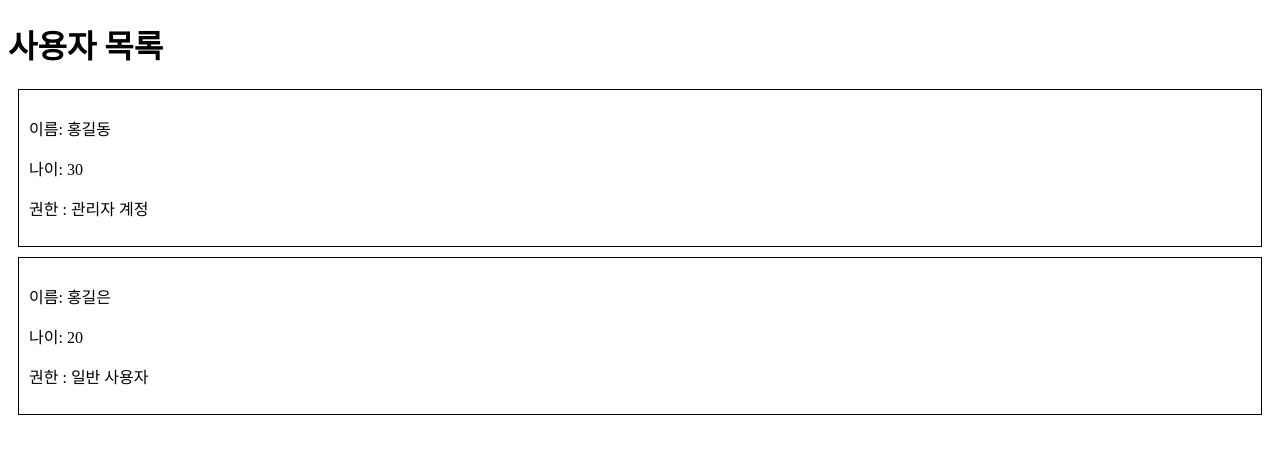
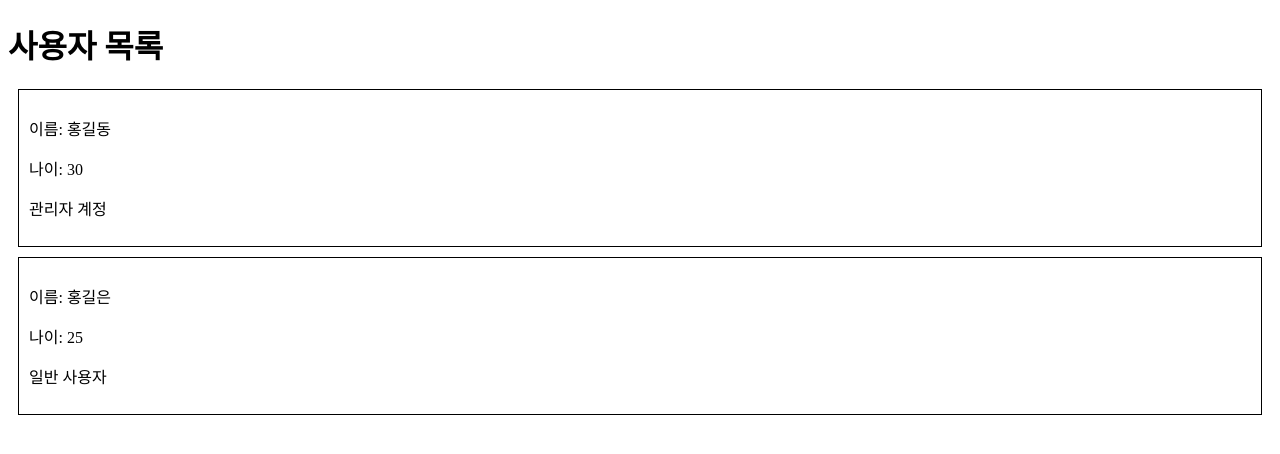
Before and after one commit to yeboong99/tryreactstudy, a React (Vite) app: page / in a window 1280 px wide. Shown: the top 454 px of the page. Built offline with nearby package versions, Linux system fonts and the light colour scheme.

Commit message:
이전 예제를 컨텐츠 방식으로 데이터 전달하는 방식으로 풀이했을 때

```diff
--- a/src/App.tsx
+++ b/src/App.tsx
@@ -8,8 +8,21 @@ export default function App() {
   return (
     <>
       <h1>사용자 목록</h1>
-      <UserProfile name="홍길동" age={30} isAdmin={true} />
-      <UserProfile name="홍길은" age={20} isAdmin={false} />
+      <UserProfile>
+        {{
+          name: "홍길동",
+          age: 30,
+          isAdmin: true,
+        }}
+      </UserProfile>
+
+      <UserProfile>
+        {{
+          name: "홍길은",
+          age: 25,
+          isAdmin: false,
+        }}
+      </UserProfile>
     </>
   );
 }
--- a/src/components/UserProfile.tsx
+++ b/src/components/UserProfile.tsx
@@ -1,15 +1,25 @@
 type UserProfileProps = {
   name: string;
   age: number;
-  isAdmin: true | false;
+  isAdmin: boolean;
 };
 
-export default function UserProfile({ name, age, isAdmin }: UserProfileProps) {
+export default function UserProfile({
+  children,
+}: {
+  children: UserProfileProps;
+}) {
+  const { name, age, isAdmin } = children;
+
   return (
-    <div style={{ border: "1px solid black", padding: "10px", margin: "10px" }}>
-      <p>이름: {name} </p>
-      <p>나이: {age} </p>
-      <p>권한 : {isAdmin ? "관리자 계정" : "일반 사용자"}</p>
-    </div>
+    <>
+      <div
+        style={{ border: "1px solid black", padding: "10px", margin: "10px" }}
+      >
+        <p>이름: {name} </p>
+        <p>나이: {age} </p>
+        <p>{isAdmin ? "관리자 계정" : "일반 사용자"} </p>
+      </div>
+    </>
   );
 }
```
